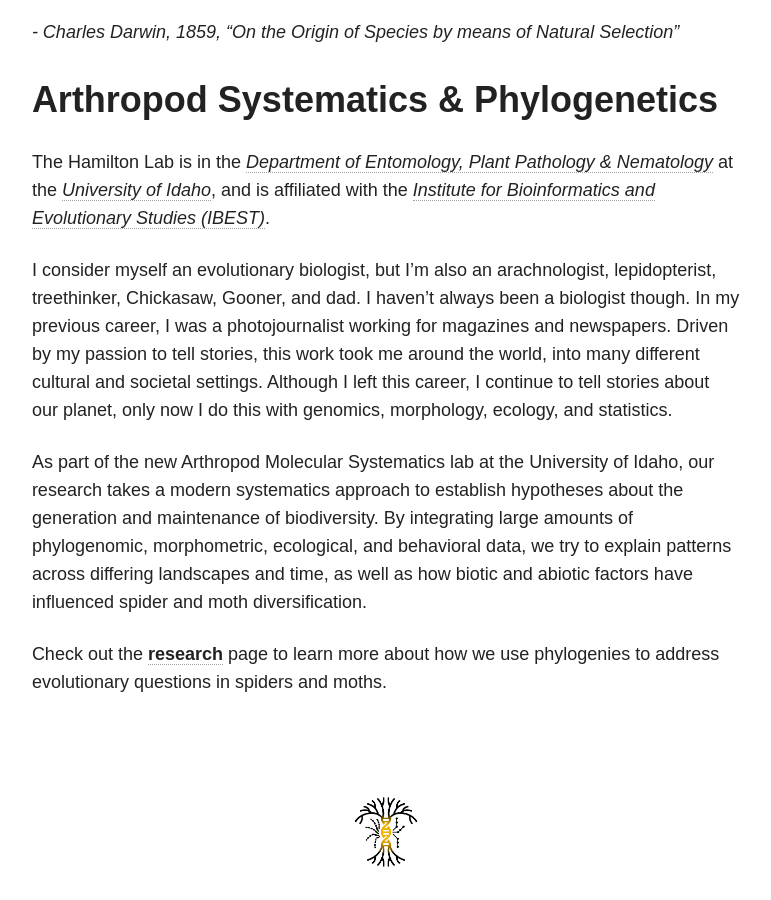
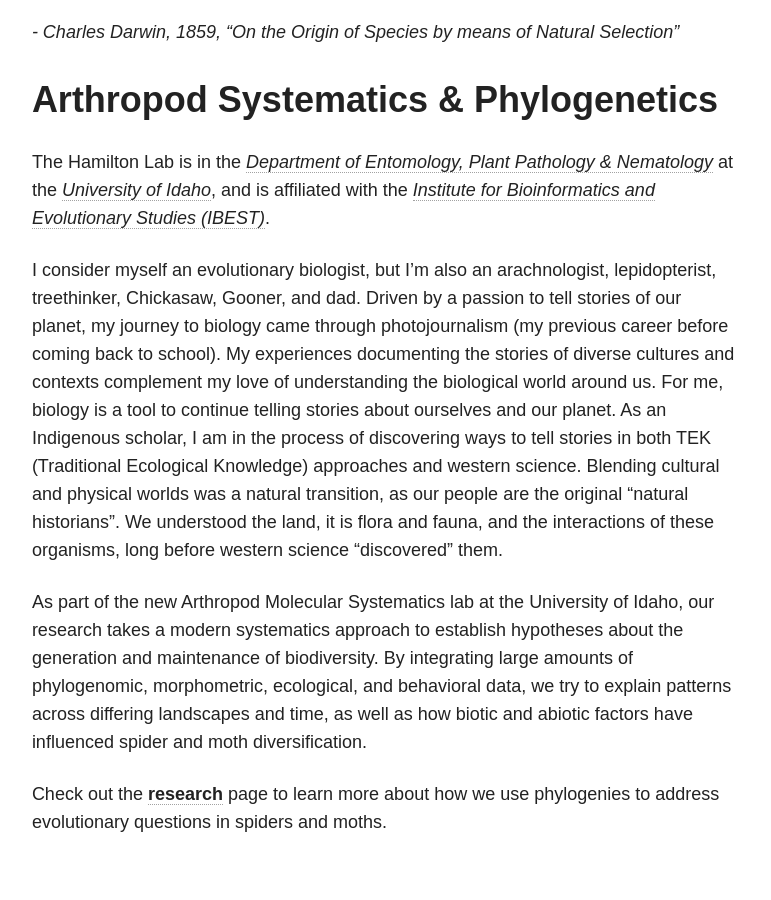
Before and after one commit to thehamiltonlab/thehamiltonlab.github.io, a Jekyll site: the page built from hamilton-lab/index.md, in a window 1280 px wide and 900 px high, scrolled down 897 px. Shown: the whole window, without its empty margins (254-1025 px from the left). Built offline with Jekyll 4.4.1, drawn with Linux system fonts in a browser that asks for light colours; nearby versions of some CDN libraries.

Commit message:
Update index.md

```diff
--- a/hamilton-lab/index.md
+++ b/hamilton-lab/index.md
@@ -15,7 +15,7 @@
 
 The Hamilton Lab is in the [*Department of Entomology, Plant Pathology & Nematology*](https://www.uidaho.edu/cals/entomology-plant-pathology-and-nematology) at the [*University of Idaho*](http://www.uidaho.edu), and is affiliated with the [*Institute for Bioinformatics and Evolutionary Studies (IBEST)*](http://www.ibest.uidaho.edu).
 
-I consider myself an evolutionary biologist, but I'm also an arachnologist, lepidopterist, treethinker, Chickasaw, Gooner, and dad. I haven't always been a biologist though. In my previous career, I was a photojournalist working for magazines and newspapers. Driven by my passion to tell stories, this work took me around the world, into many different cultural and societal settings. Although I left this career, I continue to tell stories about our planet, only now I do this with genomics, morphology, ecology, and statistics.
+I consider myself an evolutionary biologist, but I'm also an arachnologist, lepidopterist, treethinker, Chickasaw, Gooner, and dad. Driven by a passion to tell stories of our planet, my journey to biology came through photojournalism (my previous career before coming back to school). My experiences documenting the stories of diverse cultures and contexts complement my love of understanding the biological world around us. For me, biology is a tool to continue telling stories about ourselves and our planet. As an Indigenous scholar, I am in the process of discovering ways to tell stories in both TEK (Traditional Ecological Knowledge) approaches and western science. Blending cultural and physical worlds was a natural transition, as our people are the original “natural historians”. We understood the land, it is flora and fauna, and the interactions of these organisms, long before western science “discovered” them.
 
 As part of the new Arthropod Molecular Systematics lab at the University of Idaho, our research takes a modern systematics approach to establish hypotheses about the generation and maintenance of biodiversity. By integrating large amounts of phylogenomic, morphometric, ecological, and behavioral data, we try to explain patterns across differing landscapes and time, as well as how biotic and abiotic factors have influenced spider and moth diversification.
 
```
